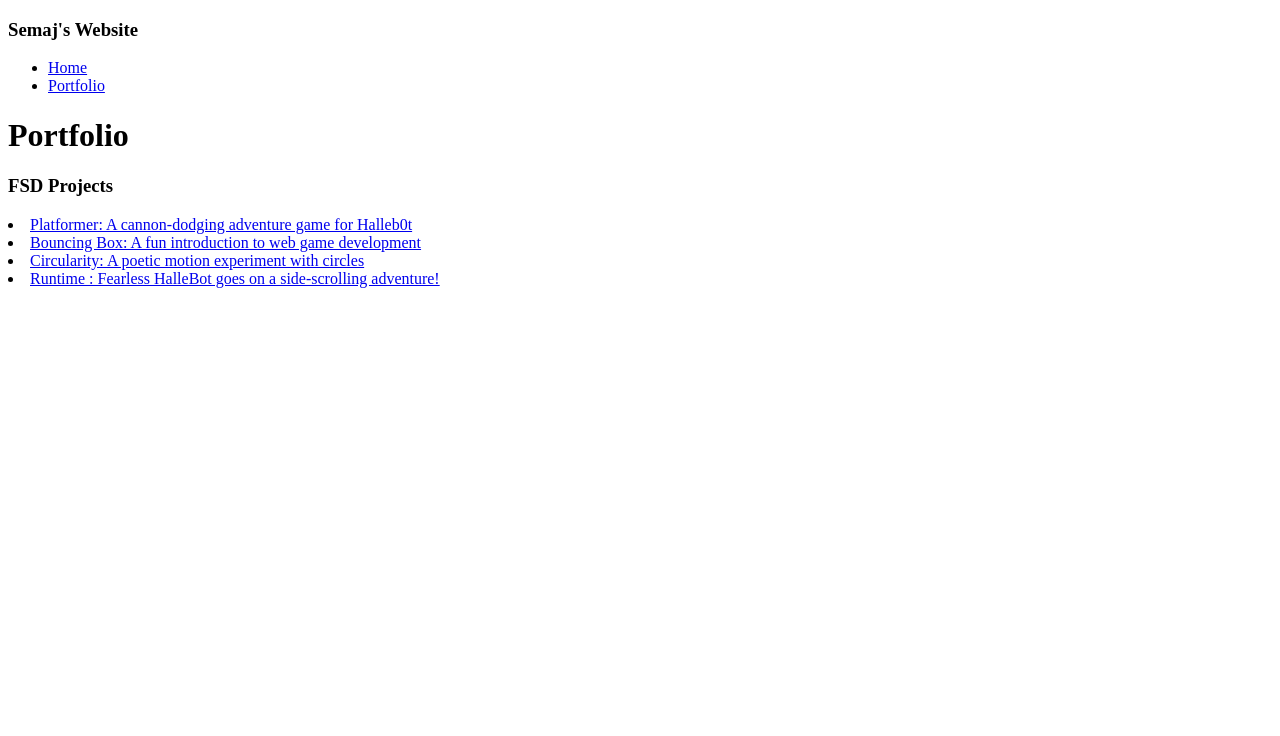
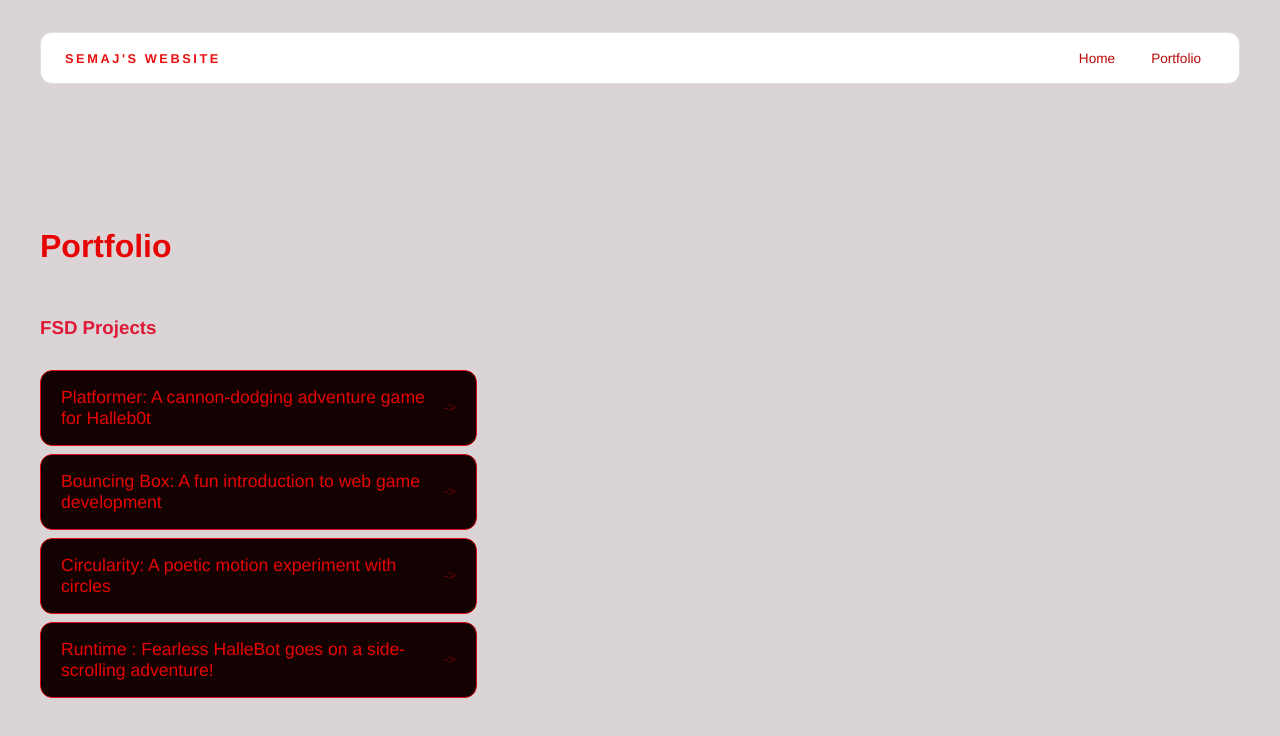
Before and after one commit to backaway372/backaway372.github.io, a plain HTML site: page portfolio.html in a window 1280 px wide. Drawn offline with Linux system fonts and the light colour scheme.

Commit message:
portfolio

```diff
--- a/portfolio.html
+++ b/portfolio.html
@@ -1,13 +1,15 @@
 <!DOCTYPE html>
 <html>
+
 <head>
   <title>Semaj portfolio</title>
+  <link rel="stylesheet" href="style.css" />
 </head>
 
 <body>
   <!-- All content goes here -->
   <div id="all-contents">
-    <nav>
+
       <nav>
         <h1>Semaj's Website</h1>
         <ul id="nav-ul">
@@ -21,27 +23,14 @@
       </nav>
 
 
-    </nav>
 
-    <main>
+
+
       <main>
         <div class="content">
           <h1>Portfolio</h1>
           <h3>FSD Projects</h3>
           <ul id="portfolio">
-
-    </ul>
-
-    <!-- ASD Projects will go here -->
-
-  </div>
-</main>
-
-
-    </main>
-    </div>
-  </body>
-</html>
             <li>
               <a href="fsd-projects/platformer/">Platformer: A cannon-dodging adventure game for Halleb0t</a>
             </li>
@@ -54,3 +43,14 @@
             <li>
               <a href="fsd-projects/runtime/">Runtime : Fearless HalleBot goes on a side-scrolling adventure!</a>
             </li>
+
+          </ul>
+
+          <!-- ASD Projects will go here -->
+
+        </div>
+
+  </div>
+</body>
+
+</html>
--- a/style.css
+++ b/style.css
@@ -78,8 +78,8 @@ h2 { color : #f12828; /* bright accent */
 }
 
 #interests li:hover {
-  background: #000;
-  color: #fff;
+  background: #d90707;
+  color: #ec0f0f;
 }
 
 nav {
@@ -99,7 +99,7 @@ nav h1 {
   font-weight: 700;
   text-transform: uppercase;
   letter-spacing: 0.2em;
-  color: #000;
+  color: #e91010;
 }
 
 #nav-ul {
@@ -111,7 +111,7 @@ nav h1 {
 }
 
 .nav-li a {
-  color: #666;
+  color: #b90606;
   text-decoration: none;
   font-size: 0.85rem;
   font-weight: 500;
@@ -123,12 +123,12 @@ nav h1 {
 }
 
 .nav-li a:hover {
-  background: #000;
-  color: #190202;
+  background: #e10000;
+  color: #dd0e0e;
 }
 /* Portfolio styles */
 .content h1 {
-  color: black;
+  color: rgb(230, 4, 4);
 }
 
 #portfolio {
@@ -151,19 +151,19 @@ nav h1 {
   justify-content: space-between;
   align-items: center;
   text-decoration: none;
-  color: #444;
+  color: #e70404;
   padding: 16px 20px;
   font-size: 1.1rem;
   font-weight: 500;
-  background: #fff;
-  border: 1px solid #e0e0e0;
+  background: #140101;
+  border: 1px solid #e10909;
   border-radius: 12px;
   transition: background 0.25s ease, color 0.25s ease, transform 0.25s ease;
 }
 
 #portfolio a:hover {
-  background: #000;
-  color: #fff;
+  background: #df0909;
+  color: #e30808;
   transform: translateX(4px);
 }
 
```
Lines whose indentation alone changed are shown as unchanged.
